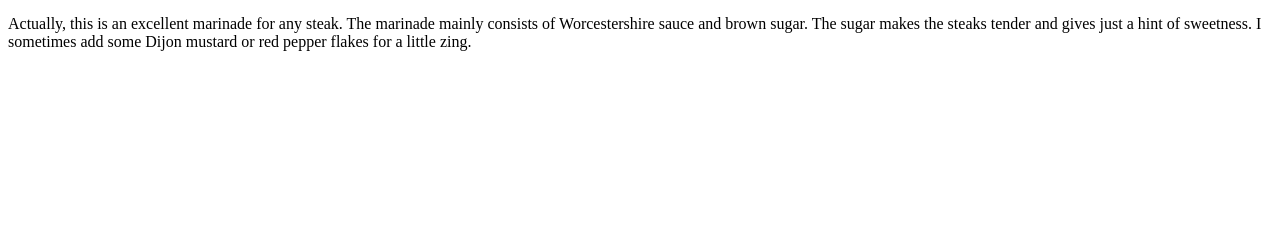
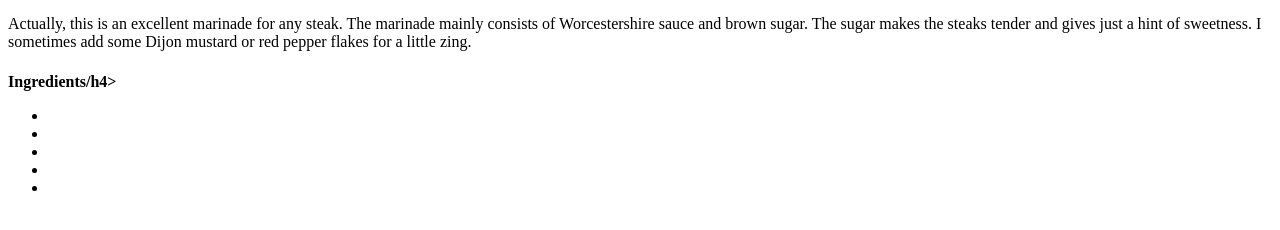
Before and after one commit to moisj/odin-recipes, a plain HTML site: page ribeyes.html in a window 1280 px wide. Shown: the part 142-372 px from the top of the page. Drawn offline with Linux system fonts and the light colour scheme.

Commit message:
Unordered list added to ribeyes.html

```diff
--- a/ribeyes.html
+++ b/ribeyes.html
@@ -11,5 +11,13 @@
         <p>
             Actually, this is an excellent marinade for any steak. The marinade mainly consists of Worcestershire sauce and brown sugar. The sugar makes the steaks tender and gives just a hint of sweetness. I sometimes add some Dijon mustard or red pepper flakes for a little zing.
         </p>
+        <h4>Ingredients/h4>
+        <ul>
+            <li></li>
+            <li></li>
+            <li></li>
+            <li></li>
+            <li></li>
+        </ul>
     </body>
 </html>
```
